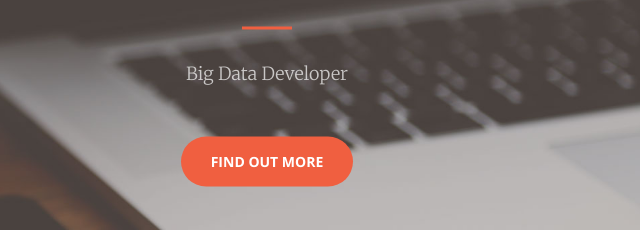
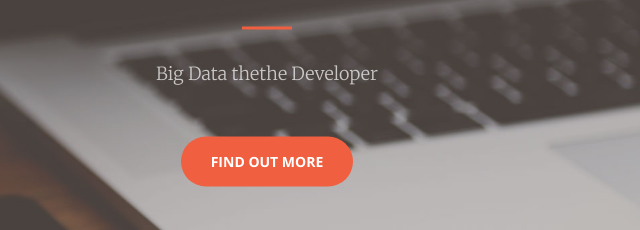
Before and after one commit to kieranswhite996/kieranwhite.io, a website: page index.html in a window 1280 px wide. Shown: the part 336-566 px from the top of the page, 373-1013 px from the left. Drawn offline with nearby package versions, Linux system fonts and the light colour scheme.

Commit message:
added new code

```diff
--- a/index.html
+++ b/index.html
@@ -75,7 +75,7 @@
             <div class="header-content-inner">
                 <h1 id="homeHeading">Kieran White</h1>
                 <hr>
-                <p>Big Data Developer</p>
+                <p>Big Data thethe Developer</p>
                 <a href="#about" class="btn btn-primary btn-xl page-scroll">Find Out More</a>
             </div>
         </div>
```
